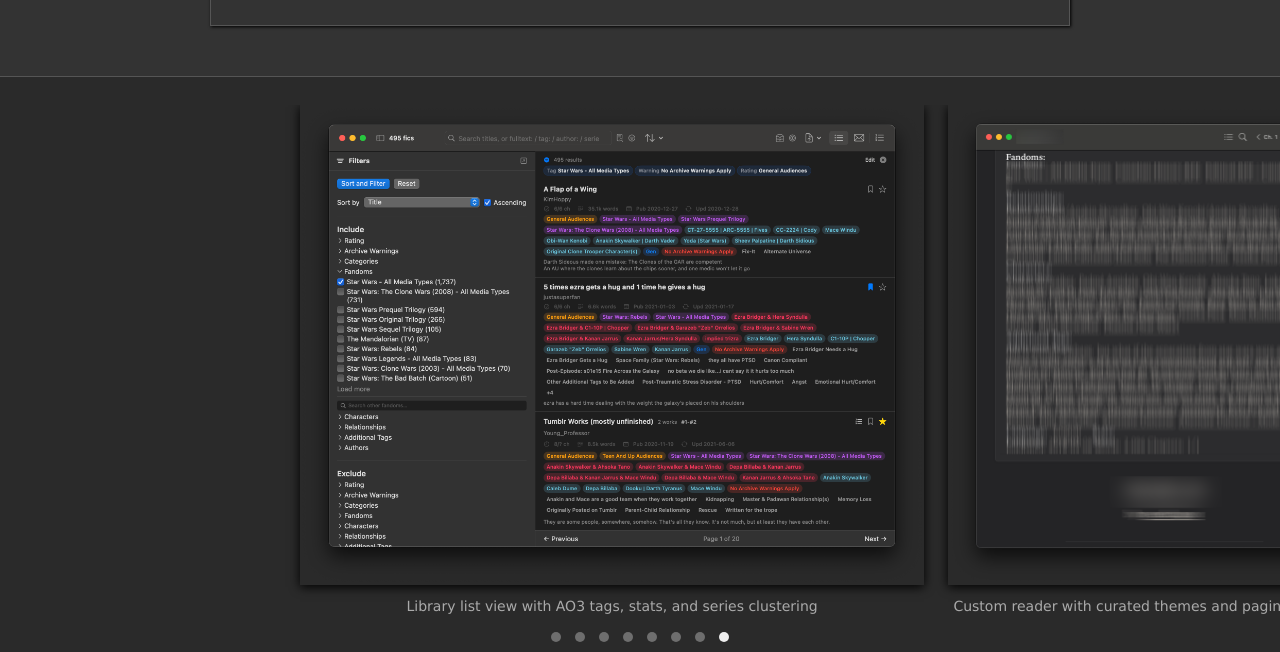
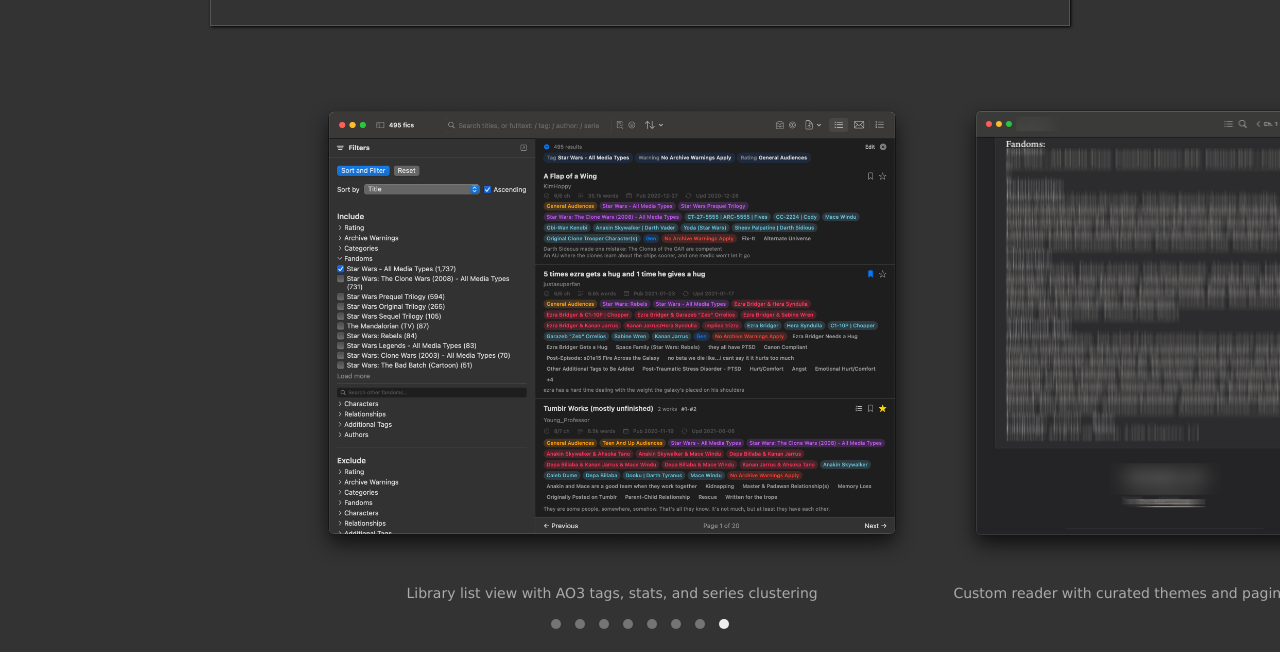
Before and after one commit to kyrielie/ambrosia, a plain HTML site: page site/index.html in a window 1280 px wide. Shown: the part 387-1039 px from the top of the page. Drawn offline with Linux system fonts and the light colour scheme; files whose address does not match are found by name.

Commit message:
remove artificial boxes and shadows around floating window screenshots

```diff
--- a/site/css/site.css
+++ b/site/css/site.css
@@ -117,9 +117,7 @@ main > section > h2 { font-size: 28px; padding-block-end: 0.25em; margin-block-e
 	max-width: none !important;
 	margin-block: 2em;
 	margin-inline: calc(var(--page-pad) * -1) !important;
-	padding-block: 28px 20px;
-	background: var(--surface);
-	border-block: 1px solid var(--separator);
+	padding-block: 16px;
 }
 .strip {
 	display: flex;
@@ -147,7 +145,6 @@ main > section > h2 { font-size: 28px; padding-block-end: 0.25em; margin-block-e
 	max-height: min(480px, 60vh);
 	max-width: min(720px, 86vw);
 	object-fit: contain;
-	box-shadow: 0 2px 10px #000;
 }
 .strip figcaption { font-size: 14px; margin-block-start: 0.7em; color: var(--secondary-text); }
 
```
Also changed, not shown: 1 other file.
